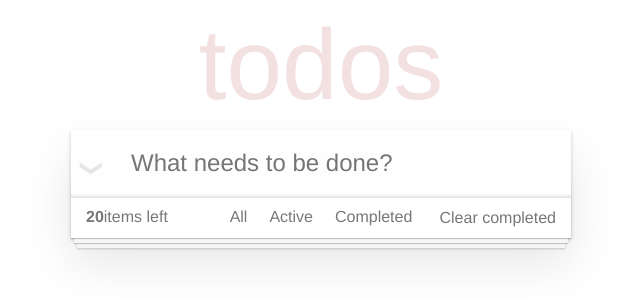
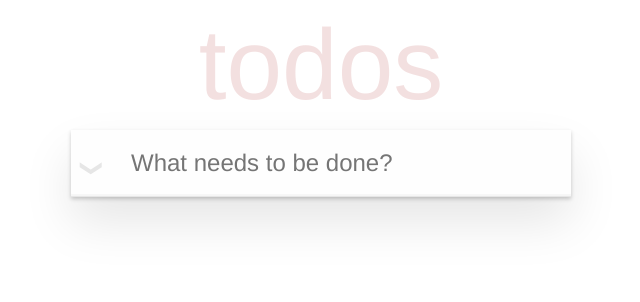
Before and after one commit to lebaluong33/Todo-ReactJS, a React (Create React App) app: page / in a window 1280 px wide. Shown: the top 302 px of the page, without its empty margins (319-959 px from the left). Built offline with nearby package versions, Linux system fonts and the light colour scheme.

Commit message:
Fix todo left feature, Filter by category

```diff
--- a/src/components/Footer/Footer.js
+++ b/src/components/Footer/Footer.js
@@ -1,20 +1,34 @@
 import React, {memo} from 'react';
 
 const footer = (props) => {
-  console.log(props.listLength);
   return (
   <footer className="footer">
-    <span className="todo-count">
-     <strong>20</strong>
-      <span>items</span>
+    {props.todoListLength > 0 ? <span className="todo-count">
+     <strong>{props.itemLeft}</strong>
+      <span>{props.itemLeft > 1 ? ' items' : ' item'}</span>
       <span> left</span>
-    </span>
+    </span> : null }
     <ul className="filters">
-      <li><a href="/">All</a></li>
-      <li><a href="/">Active</a></li>
-      <li><a href="/">Completed</a></li>
+      <li>
+        <a
+        className={`${props.category === 'ALL' ? "selected" : ''}`}
+        onClick={() => props.setCategory('ALL')}
+        href="#/all" >All</a>
+      </li>
+      <li>
+        <a
+          className={`${props.category === 'ACTIVE' ? "selected" : ''}`}
+          onClick={() => props.setCategory('ACTIVE')}
+          href="#/active" >Active</a>
+      </li>
+      <li>
+        <a
+          className={`${props.category === 'COMPLETED' ? "selected" : ''}`}
+          onClick={() => props.setCategory('COMPLETED')}
+          href="#/completed" >Completed</a>
+      </li>
     </ul>
-    <button className="clear-completed" >Clear completed</button>
+    <button className="clear-completed" onClick={props.clearCompleted} >Clear completed</button>
   </footer>
   )
 };
--- a/src/components/Todos/Todos.js
+++ b/src/components/Todos/Todos.js
@@ -1,4 +1,4 @@
-import React, {memo} from 'react';
+import React from 'react';
 
 import Todo from './Todo/Todo';
 
@@ -22,4 +22,4 @@ const todos = (props) => {
   )
 };
 
-export default memo(todos);
+export default todos;
--- a/src/containers/App.js
+++ b/src/containers/App.js
@@ -6,7 +6,9 @@ import Footer from '../components/Footer/Footer';
 
 class App extends Component {
   state = {
-    todoList: []
+    todoList: [],
+    isSelectedAll: false,
+    category: ''
   }
 
   onChangeTodoHandler = (item) => {
@@ -28,17 +30,48 @@ class App extends Component {
     this.setState((prevState) => ({
       todoList: prevState.todoList.filter(todo => todo.id !== id)
     }));
+  };
+
+  clearCompletedHandler = () => {
+    this.setState((prevState) => ({
+      todoList: prevState.todoList.filter(todo => !todo.isCompleted)
+    }));
+  };
+
+  filterTodoHandler = (type = '') => {
+    switch(type) {
+      case 'ACTIVE':
+        return this.state.todoList.filter(item => !item.isCompleted);
+      case 'COMPLETED':
+        return this.state.todoList.filter(item => item.isCompleted);
+      default:
+        return this.state.todoList
+    };
+  };
+
+  setCategoryHandler = (type) => {
+    this.setState({category: type});
   }
 
   render() {
+    const todoListLength = this.state.todoList.length;
+    const itemLeft =  this.state.todoList.filter(item => !item.isCompleted).length;
+    const filteredItem = this.filterTodoHandler(this.state.category);
     return (
       <div className="todoapp">
         <Header changed={this.onChangeTodoHandler}  />
         <Todos
           onDeleteTodo = {this.onDeleteTodoHandler}
           completedHandler={this.onCompletedHandler}
-          todos={this.state.todoList}/>
-        <Footer />
+          todos={filteredItem}/>
+        { todoListLength !== 0
+        ? <Footer
+            category={this.state.category}
+            setCategory={this.setCategoryHandler}
+            todoListLength={todoListLength}
+            clearCompleted={this.clearCompletedHandler}
+            itemLeft={itemLeft} />
+        : null}
       </div>
     );
   };
```
